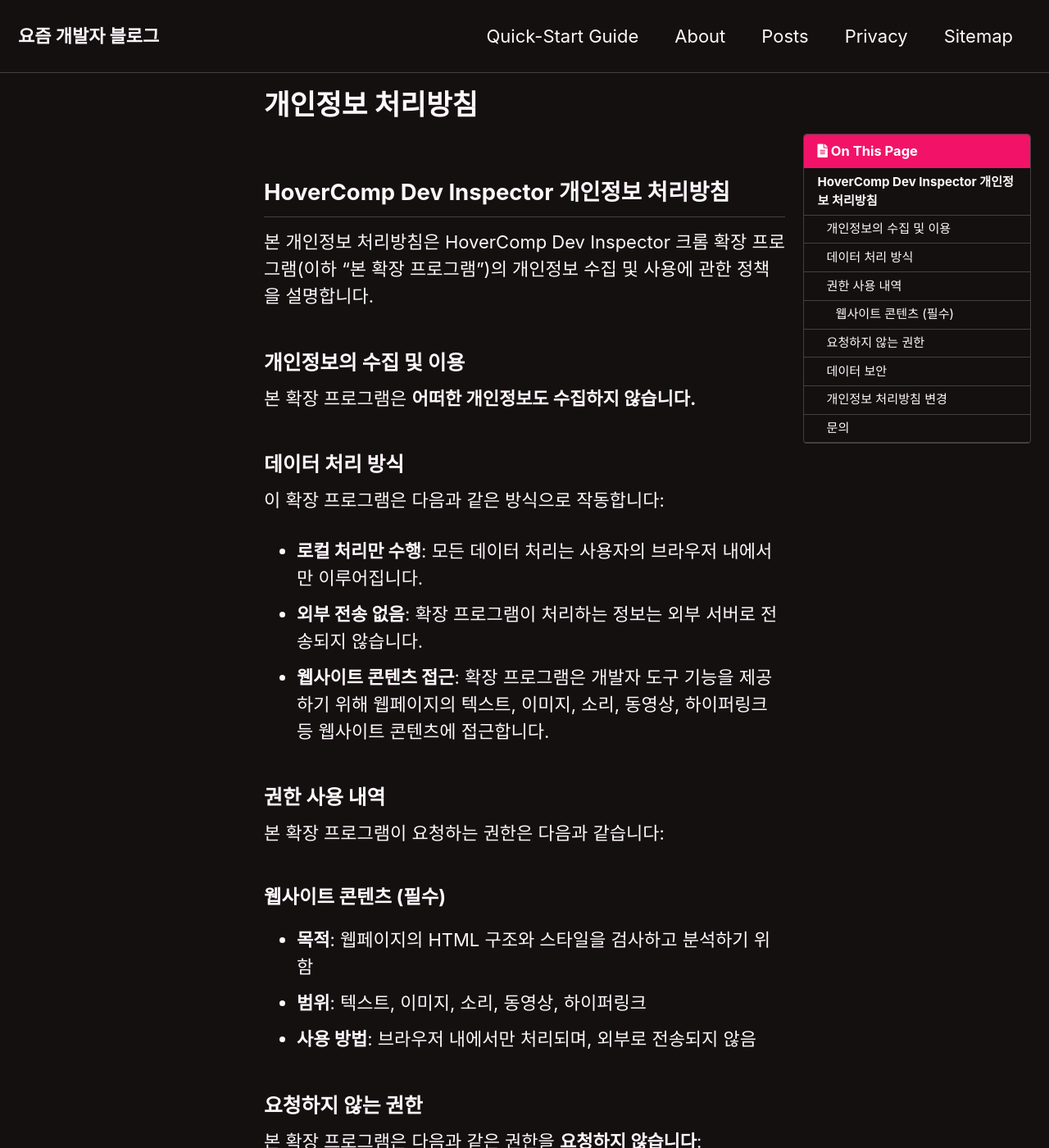
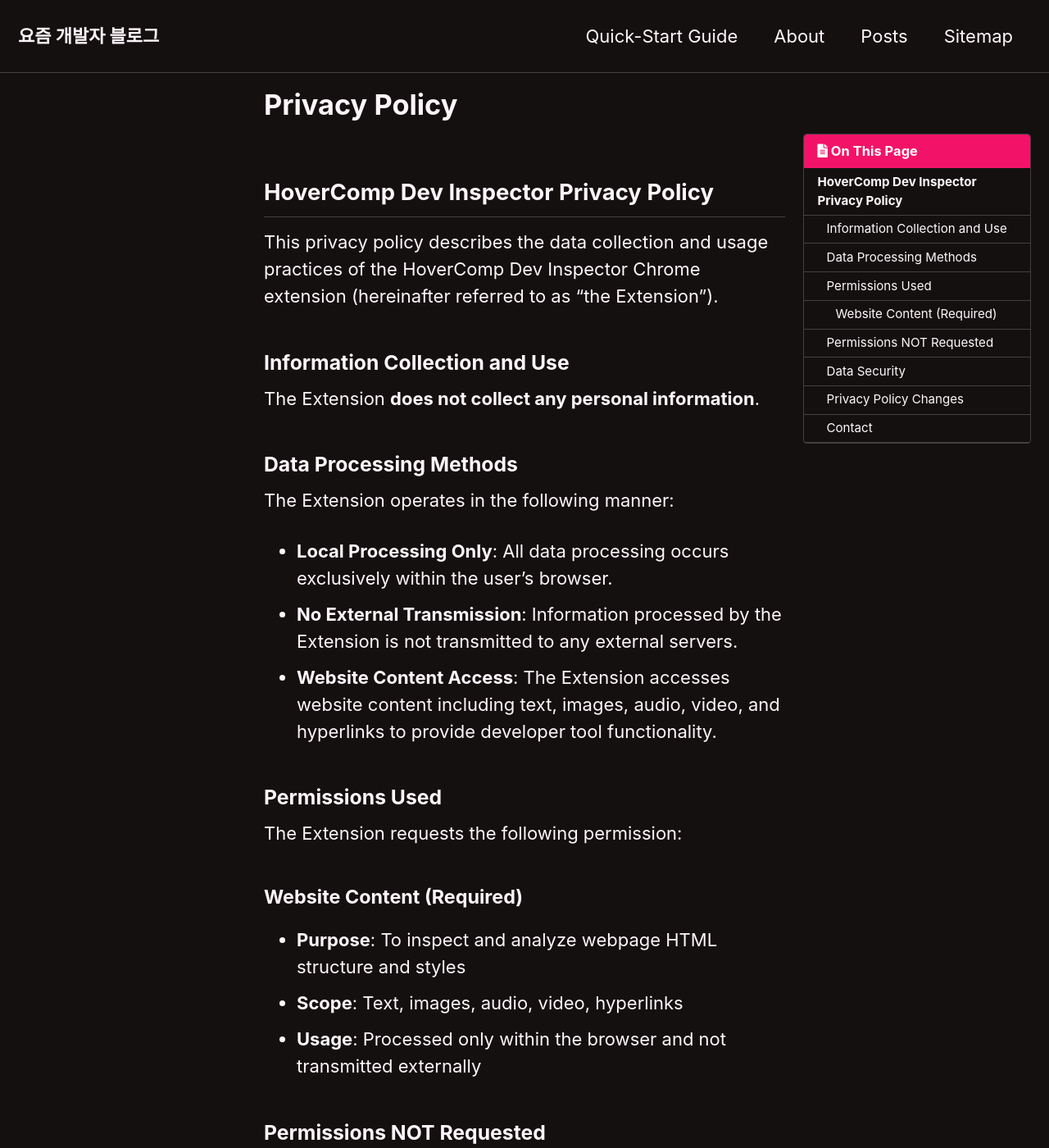
Before and after one commit to hellices/hellices.github.io, a Jekyll site: the page built from docs/_pages/privacy.md, in a window 1280 px wide and 1400 px high. Shown: the whole window at 82% size. Built offline with Jekyll 4.4.1, drawn with Linux system fonts in a browser that asks for light colours; cached includes are drawn as plain includes; some of the changed text lies outside the part shown.

Commit message:
Update privacy page to English and remove from navigation
Co-authored-by: hellices <5661904+hellices@users.noreply.github.com>

```diff
--- a/docs/_data/navigation.yml
+++ b/docs/_data/navigation.yml
@@ -8,7 +8,5 @@ main:
     url: /_posts/
   # - title: "Sample Collections"
   #   url: /collection-archive/
-  - title: "Privacy"
-    url: /privacy/
   - title: "Sitemap"
     url: /sitemap/
--- a/docs/_pages/privacy.md
+++ b/docs/_pages/privacy.md
@@ -1,66 +1,66 @@
 ---
 permalink: /privacy/
-title: "개인정보 처리방침"
-excerpt: "HoverComp Dev Inspector 확장 프로그램 개인정보 처리방침"
-last_modified_at: 2025-12-31T01:00:00-00:00
+title: "Privacy Policy"
+excerpt: "HoverComp Dev Inspector Extension Privacy Policy"
+last_modified_at: 2025-12-31T01:29:00-00:00
 toc: true
 layout: single
 ---
 
-## HoverComp Dev Inspector 개인정보 처리방침
+## HoverComp Dev Inspector Privacy Policy
 
-본 개인정보 처리방침은 HoverComp Dev Inspector 크롬 확장 프로그램(이하 "본 확장 프로그램")의 개인정보 수집 및 사용에 관한 정책을 설명합니다.
+This privacy policy describes the data collection and usage practices of the HoverComp Dev Inspector Chrome extension (hereinafter referred to as "the Extension").
 
-### 개인정보의 수집 및 이용
+### Information Collection and Use
 
-본 확장 프로그램은 **어떠한 개인정보도 수집하지 않습니다.**
+The Extension **does not collect any personal information**.
 
-### 데이터 처리 방식
+### Data Processing Methods
 
-이 확장 프로그램은 다음과 같은 방식으로 작동합니다:
+The Extension operates in the following manner:
 
-- **로컬 처리만 수행**: 모든 데이터 처리는 사용자의 브라우저 내에서만 이루어집니다.
-- **외부 전송 없음**: 확장 프로그램이 처리하는 정보는 외부 서버로 전송되지 않습니다.
-- **웹사이트 콘텐츠 접근**: 확장 프로그램은 개발자 도구 기능을 제공하기 위해 웹페이지의 텍스트, 이미지, 소리, 동영상, 하이퍼링크 등 웹사이트 콘텐츠에 접근합니다.
+- **Local Processing Only**: All data processing occurs exclusively within the user's browser.
+- **No External Transmission**: Information processed by the Extension is not transmitted to any external servers.
+- **Website Content Access**: The Extension accesses website content including text, images, audio, video, and hyperlinks to provide developer tool functionality.
 
-### 권한 사용 내역
+### Permissions Used
 
-본 확장 프로그램이 요청하는 권한은 다음과 같습니다:
+The Extension requests the following permission:
 
-#### 웹사이트 콘텐츠 (필수)
-- **목적**: 웹페이지의 HTML 구조와 스타일을 검사하고 분석하기 위함
-- **범위**: 텍스트, 이미지, 소리, 동영상, 하이퍼링크
-- **사용 방법**: 브라우저 내에서만 처리되며, 외부로 전송되지 않음
+#### Website Content (Required)
+- **Purpose**: To inspect and analyze webpage HTML structure and styles
+- **Scope**: Text, images, audio, video, hyperlinks
+- **Usage**: Processed only within the browser and not transmitted externally
 
-### 요청하지 않는 권한
+### Permissions NOT Requested
 
-본 확장 프로그램은 다음과 같은 권한을 **요청하지 않습니다**:
+The Extension **does not request** the following permissions:
 
-- ❌ 개인 식별 정보 (이름, 주소, 이메일 주소 등)
-- ❌ 건강 정보 (심박수 데이터, 의료 기록, 증상, 진단, 시술 기록 등)
-- ❌ 금융 및 결제 정보 (거래, 신용카드 번호, 신용 등급, 재무 제표, 결제 내역 등)
-- ❌ 인증 정보 (비밀번호, 사용자 인증 정보, 보안 질문, PIN 번호 등)
-- ❌ 개인적인 커뮤니케이션 (이메일, 문자 또는 채팅 메시지 등)
-- ❌ 위치 정보 (지역, IP 주소, GPS 좌표 또는 사용자 기기 주변 사물에 관한 정보 등)
-- ❌ 웹 기록 (사용자가 방문한 웹 페이지의 목록과 페이지 제목, 방문 시각 등 관련 데이터)
-- ❌ 사용자 활동 (네트워크 모니터링, 클릭수, 마우스 위치, 스크롤, 키 입력 로깅 등)
+- ❌ Personal Identification Information (name, address, email, etc.)
+- ❌ Health Information (heart rate data, medical records, symptoms, diagnoses, procedures, etc.)
+- ❌ Financial and Payment Information (transactions, credit card numbers, credit scores, financial statements, payment history, etc.)
+- ❌ Authentication Information (passwords, user credentials, security questions, PINs, etc.)
+- ❌ Personal Communications (emails, text or chat messages, etc.)
+- ❌ Location Information (region, IP address, GPS coordinates, or information about objects near the user's device, etc.)
+- ❌ Web History (list of visited web pages, page titles, visit times, and related data)
+- ❌ User Activity (network monitoring, click counts, mouse position, scrolling, keystroke logging, etc.)
 
-### 데이터 보안
+### Data Security
 
-본 확장 프로그램은:
-- 사용자 데이터를 저장하지 않습니다
-- 사용자 데이터를 제3자와 공유하지 않습니다
-- 사용자 데이터를 판매하거나 대여하지 않습니다
+The Extension:
+- Does not store user data
+- Does not share user data with third parties
+- Does not sell or rent user data
 
-### 개인정보 처리방침 변경
+### Privacy Policy Changes
 
-본 개인정보 처리방침은 법령, 정책 또는 보안 기술의 변경에 따라 내용의 추가, 삭제 및 수정이 있을 시에는 변경사항 시행 최소 7일 전부터 본 페이지를 통해 공지할 것입니다.
+If there are additions, deletions, or modifications to this privacy policy due to changes in laws, policies, or security technologies, notice will be provided through this page at least 7 days prior to the implementation of the changes.
 
-### 문의
+### Contact
 
-본 개인정보 처리방침에 대한 문의사항이 있으시면 다음 연락처로 문의해 주시기 바랍니다:
+For inquiries regarding this privacy policy, please contact:
 
-- 이메일: hellices@gmail.com
+- Email: hellices@gmail.com
 - GitHub: [https://github.com/hellices](https://github.com/hellices)
 
-**최종 수정일**: 2025년 12월 31일
+**Last Updated**: December 31, 2025
```
